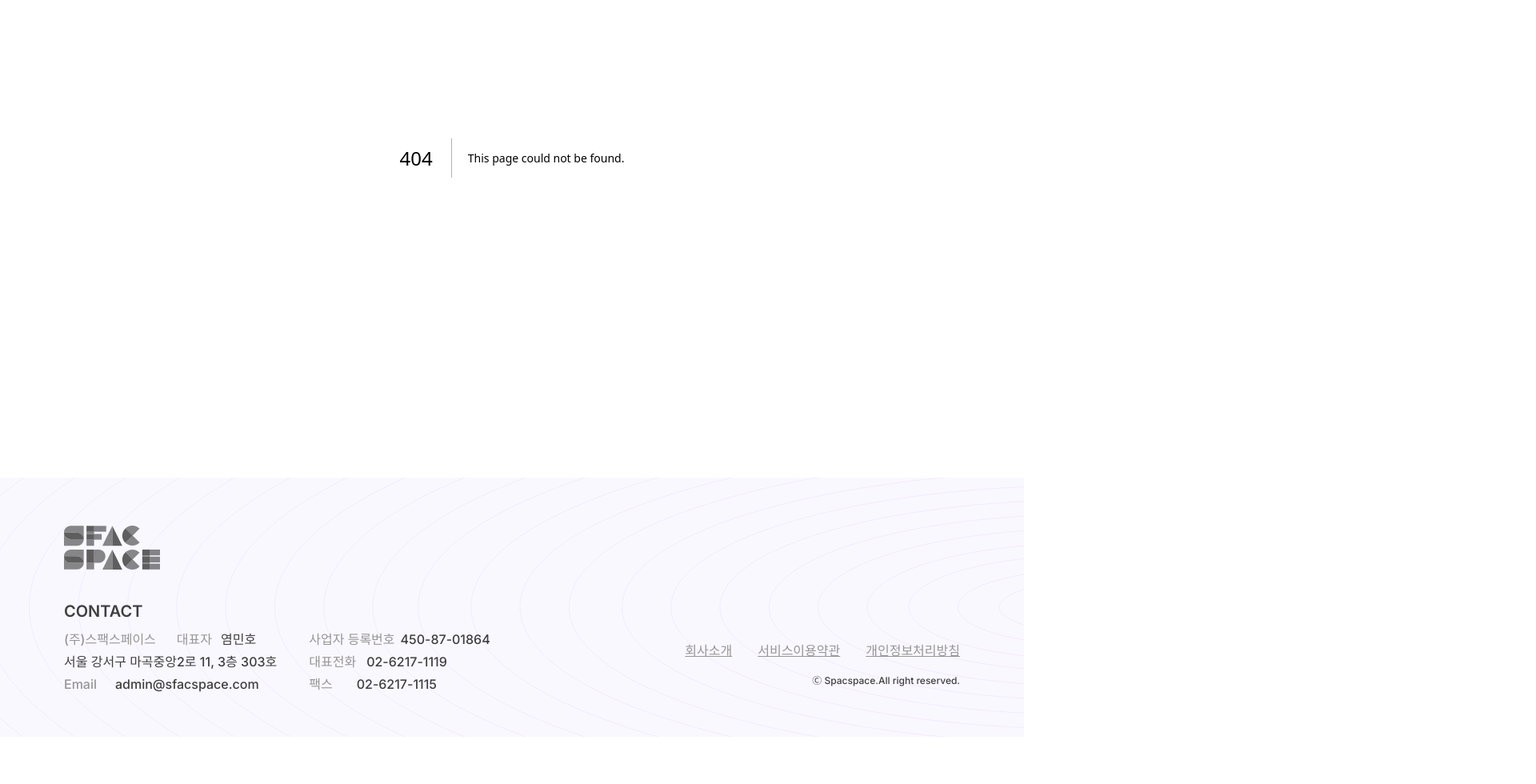
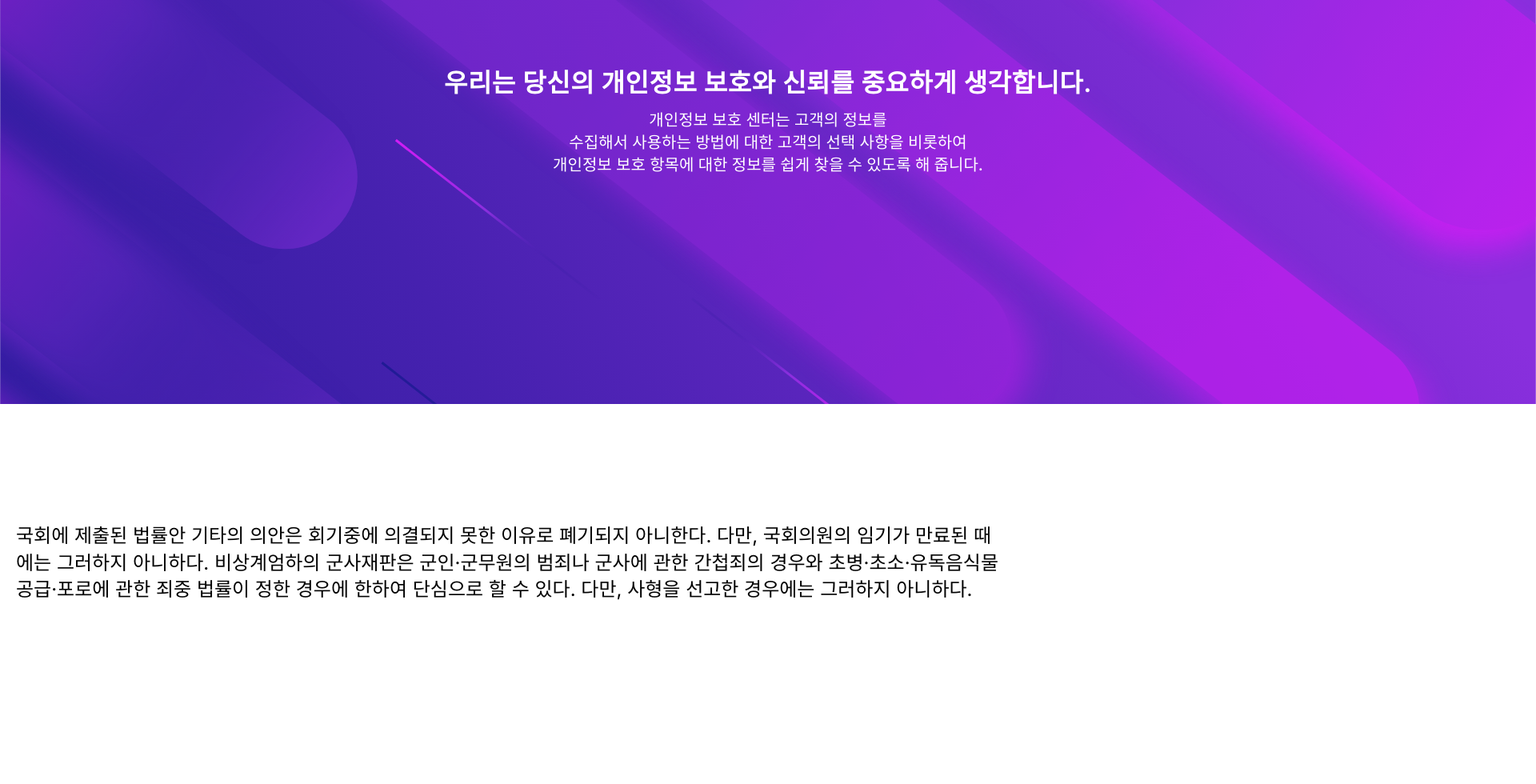
Before and after one commit to sockki/flawDetector, a Next.js app: page /policy in a window 1280 px wide. Before the commit this address had no page. Shown: the part 340-1320 px from the top of the page at 80% size, 1920 px wide, since content can reach past the window. Before the commit the page ends 1261 px from the top, so only its background shows below. Built offline with nearby package versions, Linux system fonts and the light colour scheme.

Commit message:
Feat: 에러 메세지 인터렉션 추가

```diff
--- a/src/app/landing/page.tsx
+++ b/src/app/landing/page.tsx
@@ -1,6 +1,6 @@
 'use client';
 
-import Ui from './UiMain';
+import Ui from './UiS';
 
 export default function App() {
   return (
--- /dev/null
+++ b/src/app/login/UiLogin.tsx
@@ -0,0 +1,50 @@
+'use client';
+
+export default function UiLogin() {
+  return (
+    <div className="relative flex min-h-screen flex-col items-center justify-center bg-white">
+      <div
+        className="relative z-10 flex items-center justify-between"
+        style={{ width: '140.6rem', height: '20.3rem' }}
+      >
+        <div
+          className="flex flex-col items-center"
+          style={{ width: '43.8rem', height: '20.3rem', gap: '2rem' }}
+        >
+          <h1
+            className="text-primary-500"
+            style={{
+              fontSize: '6rem',
+            }}
+          >
+            Find your Flaw,
+          </h1>
+
+          <button
+            type="button"
+            className="rounded-full border-2 border-primary-500 text-primary-500 transition-colors duration-300 hover:bg-primary-500 hover:text-white"
+            style={{ width: '24rem', height: '11rem', fontSize: '6rem' }}
+          >
+            Login
+          </button>
+        </div>
+
+        <button
+          type="button"
+          className="rounded-full bg-primary-500 text-white transition-colors duration-300 hover:bg-primary-500"
+          style={{ width: '35.4rem', height: '5.6rem', fontSize: '2.8rem' }}
+        >
+          Github로 연동 로그인하기
+        </button>
+
+        <button
+          type="button"
+          className="rounded-full bg-primary-500 text-white transition-colors duration-300 hover:bg-primary-500"
+          style={{ width: '12.2rem', height: '5.6rem', fontSize: '2.4rem' }}
+        >
+          Github
+        </button>
+      </div>
+    </div>
+  );
+}
--- /dev/null
+++ b/src/app/login/UiMyLibrary.tsx
@@ -0,0 +1,51 @@
+'use client';
+
+import { useRouter } from 'next/navigation';
+import { useRef } from 'react';
+
+export default function UiMyLibrary() {
+  const router = useRouter();
+  const sectionRef = useRef<HTMLDivElement>(null);
+
+  const handleButtonClick = () => {
+    router.push('./UiLogin');
+  };
+
+  return (
+    <div>
+      <div className="relative h-[102.4rem] w-[192rem] bg-white" ref={sectionRef}>
+        <div className="absolute inset-0 z-0 bg-[url('/icons/landingpageBackground.svg')] bg-contain bg-center bg-no-repeat" />
+
+        <main className="relative z-10 flex min-h-full items-center justify-center">
+          <div className="absolute left-[67.5rem] top-[32.95rem] flex flex-col items-center gap-[6rem]">
+            <div className="flex flex-col items-center justify-center gap-[4rem]">
+              <h1 className="text-center text-[6rem] font-light leading-[7.261rem] tracking-[-0.01em] text-primary-500">
+                containing code files
+              </h1>
+
+              <div className="flex h-[11rem] items-center justify-center gap-[1rem] rounded-full border-[0.4rem] border-primary-500 px-[4rem]">
+                <span className="text-center text-[6rem] font-normal leading-[7.261rem] tracking-[-0.01em] text-primary-500">
+                  MY Library
+                </span>
+              </div>
+            </div>
+
+            <div className="flex flex-col items-center gap-[2.2rem]">
+              <h1 className="text-center text-[2rem] font-normal leading-[2.42rem] tracking-[-0.01em] text-primary-500">
+                깃허브와 연동하여 내 코드 파일을 불러오세요.
+              </h1>
+
+              <button
+                type="button"
+                className="flex items-center justify-center gap-[1rem] rounded-full bg-primary-500 px-[2.4rem] py-[1.6rem] text-center text-[2.8rem] font-light leading-[3.389rem] tracking-[-0.01em] text-white transition-transform duration-100 ease-out"
+                onClick={handleButtonClick}
+              >
+                Login
+              </button>
+            </div>
+          </div>
+        </main>
+      </div>
+    </div>
+  );
+}
--- /dev/null
+++ b/src/app/login/page.tsx
@@ -0,0 +1,5 @@
+import UiMyLibrary from './UiMyLibrary';
+
+export default function Page() {
+  return <UiMyLibrary />;
+}
--- /dev/null
+++ b/src/app/policy/UiPersonal.tsx
@@ -0,0 +1,46 @@
+export default function MyComponent() {
+  return (
+    <div className="relative min-h-screen bg-white">
+      <div
+        className="relative flex flex-col items-center justify-center"
+        style={{
+          backgroundImage: `url('/icons/policyBackground.svg')`,
+          backgroundSize: 'cover',
+          width: '192rem',
+          height: '70.8rem',
+          gap: '1rem',
+          padding: '9.7rem 0',
+        }}
+      >
+        <h1 className="text-center text-[3.2rem] font-semibold leading-[4.48rem] tracking-[0.015em] text-white">
+          우리는 당신의 개인정보 보호와 신뢰를 중요하게 생각합니다.
+        </h1>
+        <p className="gap-[1rem] text-center text-[2rem] font-medium leading-[2.8rem] text-white">
+          개인정보 보호 센터는 고객의 정보를
+          <br />
+          수집해서 사용하는 방법에 대한 고객의 선택 사항을 비롯하여
+          <br />
+          개인정보 보호 항목에 대한 정보를 쉽게 찾을 수 있도록 해 줍니다.
+        </p>
+      </div>
+
+      <div className="flex min-h-screen items-center justify-center">
+        <div
+          className="relative bg-white p-8"
+          style={{
+            width: '176.089rem',
+            height: '54.4rem',
+          }}
+        >
+          <p className="text-left text-[2.4rem] font-normal leading-[3.36rem] text-black">
+            국회에 제출된 법률안 기타의 의안은 회기중에 의결되지 못한 이유로 폐기되지 아니한다.
+            다만, 국회의원의 임기가 만료된 때에는 그러하지 아니하다. 비상계엄하의 군사재판은
+            군인·군무원의 범죄나 군사에 관한 간첩죄의 경우와 초병·초소·유독음식물공급·포로에 관한
+            죄중 법률이 정한 경우에 한하여 단심으로 할 수 있다. 다만, 사형을 선고한 경우에는
+            그러하지 아니하다.
+          </p>
+        </div>
+      </div>
+    </div>
+  );
+}
--- /dev/null
+++ b/src/app/policy/UiService.tsx
@@ -0,0 +1,46 @@
+export default function MyComponent() {
+  return (
+    <div className="relative min-h-screen bg-white">
+      <div
+        className="relative flex flex-col items-center justify-center"
+        style={{
+          backgroundImage: `url('/icons/policyBackground.svg')`,
+          backgroundSize: 'cover',
+          width: '192rem',
+          height: '70.8rem',
+          gap: '1rem',
+          padding: '9.7rem 0',
+        }}
+      >
+        <h1 className="text-center text-[3.2rem] font-semibold leading-[4.48rem] tracking-[0.015em] text-white">
+          우리는 당신의 개인정보 보호와 신뢰를 중요하게 생각합니다.
+        </h1>
+        <p className="text-center text-[2rem] font-medium leading-[2.8rem] text-white">
+          개인정보 보호 센터는 고객의 정보를
+          <br />
+          수집해서 사용하는 방법에 대한 고객의 선택 사항을 비롯하여
+          <br />
+          개인정보 보호 항목에 대한 정보를 쉽게 찾을 수 있도록 해 줍니다.
+        </p>
+      </div>
+
+      <div className="flex min-h-screen items-center justify-center">
+        <div
+          className="relative bg-white p-8"
+          style={{
+            width: '176.089rem',
+            height: '54.4rem',
+          }}
+        >
+          <p className="text-left text-[2.4rem] font-normal leading-[3.36rem] text-black">
+            국회에 제출된 법률안 기타의 의안은 회기중에 의결되지 못한 이유로 폐기되지 아니한다.
+            다만, 국회의원의 임기가 만료된 때에는 그러하지 아니하다. 비상계엄하의 군사재판은
+            군인·군무원의 범죄나 군사에 관한 간첩죄의 경우와 초병·초소·유독음식물공급·포로에 관한
+            죄중 법률이 정한 경우에 한하여 단심으로 할 수 있다. 다만, 사형을 선고한 경우에는
+            그러하지 아니하다.
+          </p>
+        </div>
+      </div>
+    </div>
+  );
+}
--- /dev/null
+++ b/src/app/policy/page.tsx
@@ -0,0 +1,5 @@
+import UiService from './UiService';
+
+export default function Page() {
+  return <UiService />;
+}
```
Also changed, not shown: public/icons/policyBackground.svg (added).
